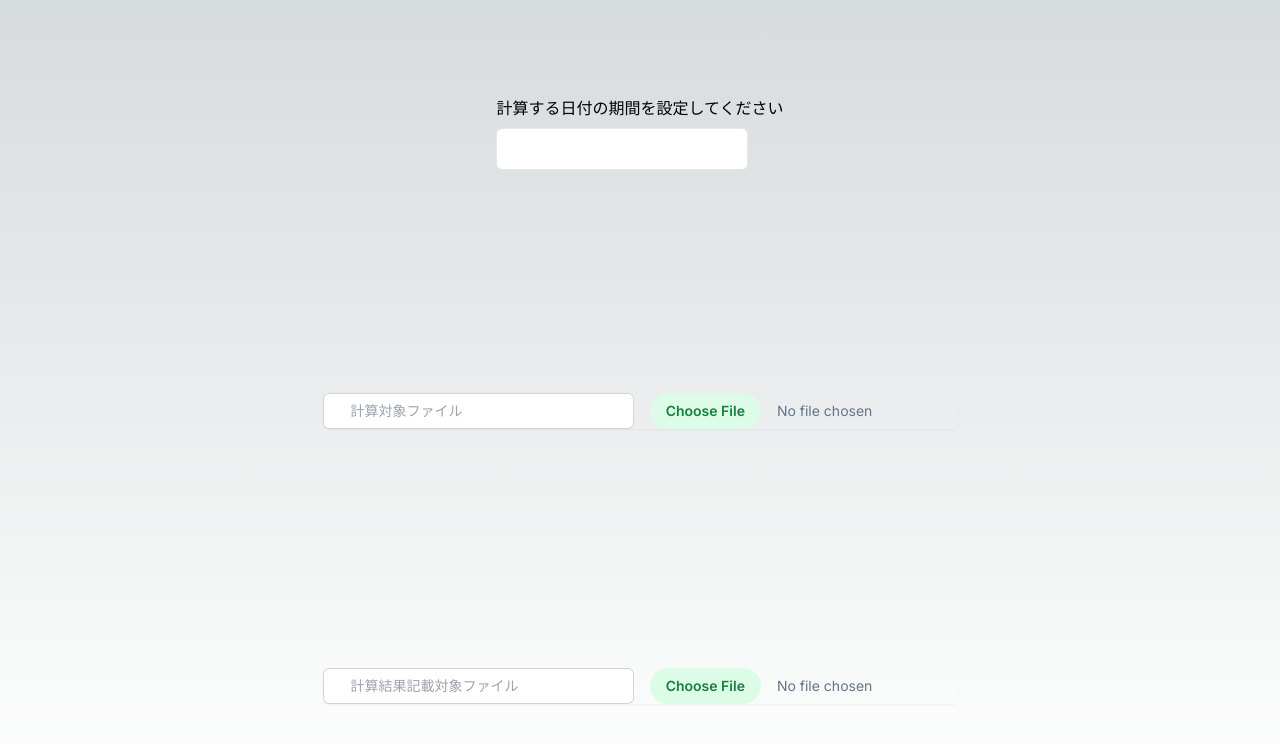
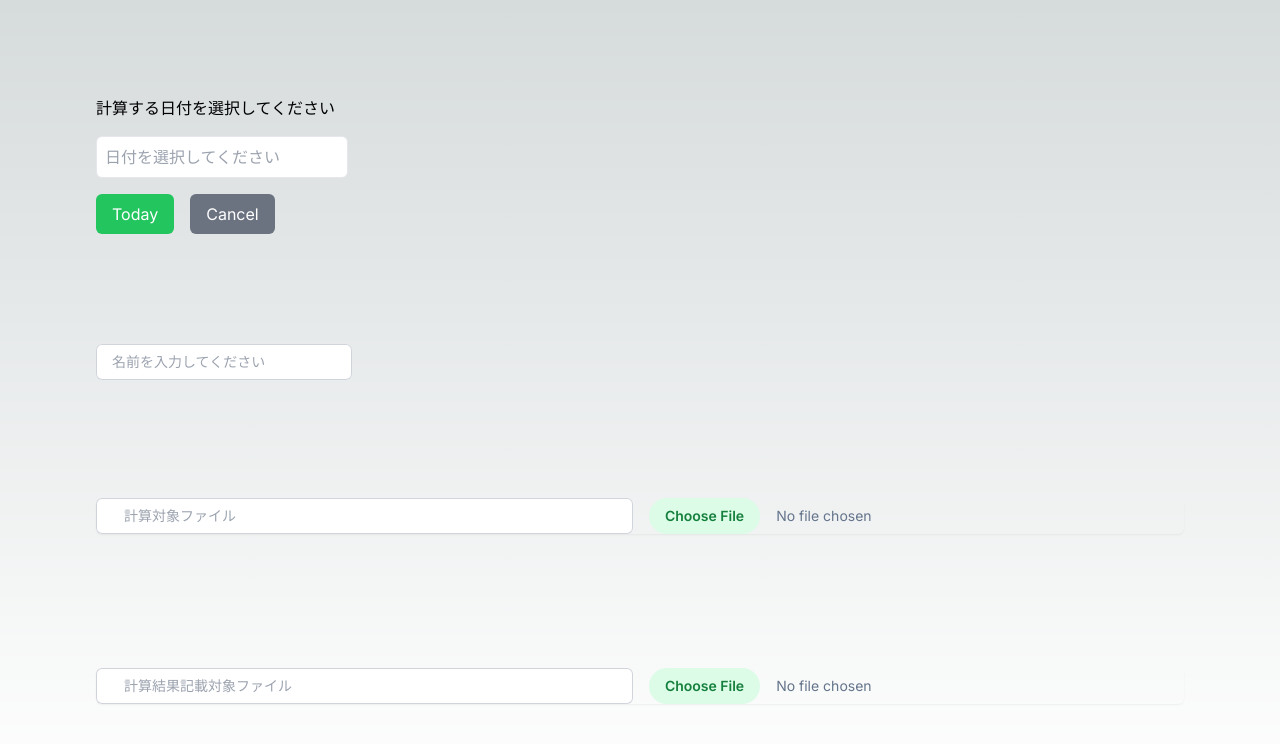
Before and after one commit to ryotahoshino/working-hours-calculator, a Next.js app: page / in a window 1280 px wide. Shown: the top 744 px of the page. Built offline with nearby package versions, Linux system fonts and the light colour scheme.

Commit message:
カレンダー作成

```diff
--- a/package.json
+++ b/package.json
@@ -23,6 +23,7 @@
     "@mui/x-date-pickers": "^7.16.0",
     "@types/react-content-loader": "^3.1.4",
     "date-fns": "^3.6.0",
+    "moment": "^2.30.1",
     "next": "14.2.7",
     "react": "^18",
     "react-content-loader": "^7.0.2",
@@ -48,6 +49,7 @@
     "@storybook/test": "^8.2.9",
     "@testing-library/jest-dom": "^6.5.0",
     "@testing-library/react": "^16.0.1",
+    "@types/moment": "^2.11.29",
     "@types/node": "^20",
     "@types/react": "^18.3.5",
     "@types/react-dom": "^18",
--- a/src/app/page.tsx
+++ b/src/app/page.tsx
@@ -18,22 +18,24 @@ export default function Home() {
         setWorkingTableFilePaths(paths)
       }
     };
-
-    const handleDateChange = (formattedDate: string) => {
-      console.log('Selected Date:', formattedDate);
-    };
-
   };
 
   return (
-    <main className="flex min-h-screen flex-col items-center justify-between p-24">
-      <div>
+    <main className="flex min-h-screen flex-col items-start justify-between p-24">
+      <div className="self-start">
         <Calender />
       </div>
-      <div className="mb-2">
+      <div className="self-start w-full">
+        <input
+          type="text"
+          className="block w-64 rounded-md border-0 py-1.5 pl-4 pr-4 text-gray-900 ring-1 ring-inset ring-gray-300 placeholder:text-gray-400 focus:ring-2 focus:ring-inset focus:ring-indigo-600 sm:text-sm sm:leading-6"
+          placeholder="名前を入力してください"
+        />
+      </div>
+      <div className="self-start mb-2 w-full">
         <FileSelector id="workingListFilePaths" onSelect={handleSelect} />
       </div>
-      <div className="mt-2">
+      <div className="self-start mt-2 w-full">
         <FileSelector id="workingTableFilePaths" onSelect={handleSelect} />
       </div>
     </main>
--- a/src/components/Calender/Calender.tsx
+++ b/src/components/Calender/Calender.tsx
@@ -5,13 +5,14 @@ import { format } from "date-fns";
 import DatePicker from 'react-datepicker';
 import 'react-datepicker/dist/react-datepicker.css';
 
-interface CalenderProps {
+interface CalendarProps {
   onDateChange?: (formattedDate: string) => void;
 }
 
-const Calender: React.FC<CalenderProps> = ({ onDateChange }) => {
+const Calendar: React.FC<CalendarProps> = ({ onDateChange }) => {
   const [selectedDate, setSelectedDate] = useState<Date | null>(null);
 
+  // 日付変更ハンドラー
   const handleDateChange = (date: Date | null) => {
     setSelectedDate(date);
     if (onDateChange && date) {
@@ -20,17 +21,48 @@ const Calender: React.FC<CalenderProps> = ({ onDateChange }) => {
     }
   };
 
+  const handleToday = () => {
+    const today = new Date();
+    setSelectedDate(today);
+    if (onDateChange) {
+      const formattedDate = format(today, 'yyyy/MM/dd');
+      onDateChange(formattedDate);
+    }
+  };
+
+  const handleCancel = () => {
+    setSelectedDate(null);
+    if (onDateChange) {
+      onDateChange('');
+    }
+  };
+
   return (
-    <div className="flex flex-col items-start space-y-2">
-      <label className="font-medium">計算する日付の期間を設定してください</label>
+    <div className="flex flex-col items-start space-y-4">
+      <label className="font-medium">計算する日付を選択してください</label>
       <DatePicker
         selected={selectedDate}
         onChange={handleDateChange}
         dateFormat="yyyy/MM/dd"
         className="border p-2 rounded-md text-gray-700 focus:outline-none focus:ring-2 focus:ring-blue-500"
+        placeholderText="日付を選択してください"
       />
+      <div className="flex space-x-4">
+        <button
+          onClick={handleToday}
+          className="bg-green-500 text-white px-4 py-2 rounded-md"
+        >
+          Today
+        </button>
+        <button
+          onClick={handleCancel}
+          className="bg-gray-500 text-white px-4 py-2 rounded-md"
+        >
+          Cancel
+        </button>
+      </div>
     </div>
   );
 }
 
-export default Calender;
+export default Calendar;
--- a/src/components/FileSelector/FIleSelector.tsx
+++ b/src/components/FileSelector/FIleSelector.tsx
@@ -35,7 +35,7 @@ const FileSelector: React.FC<FileSelectorProps> = ({ id, onSelect }) => {
 
   return (
     <div className="relative mt-2 rounded-md shadow-sm flex space-x-4">
-      <input type="text" name="price" className="block w-1/2 rounded-md border-0 py-1.5 pl-7 pr-20 text-gray-900 ring-1 ring-inset ring-gray-300 placeholder:text-gray-400 focus:ring-2 focus:ring-inset focus:ring-indigo-600 sm:text-sm sm:leading-6" placeholder={placeholder} value={fileName} />
+      <input type="text" className="block w-1/2 rounded-md border-0 py-1.5 pl-7 pr-20 text-gray-900 ring-1 ring-inset ring-gray-300 placeholder:text-gray-400 focus:ring-2 focus:ring-inset focus:ring-indigo-600 sm:text-sm sm:leading-6" placeholder={placeholder} value={fileName} />
       <input type="file" id={id} className="lock w-1/2 text-sm text-slate-500
       file:mr-4 file:py-2 file:px-4
       file:rounded-full file:border-0
```
Also changed, not shown: 1 other file (tests, documents, lock files or other folders).
